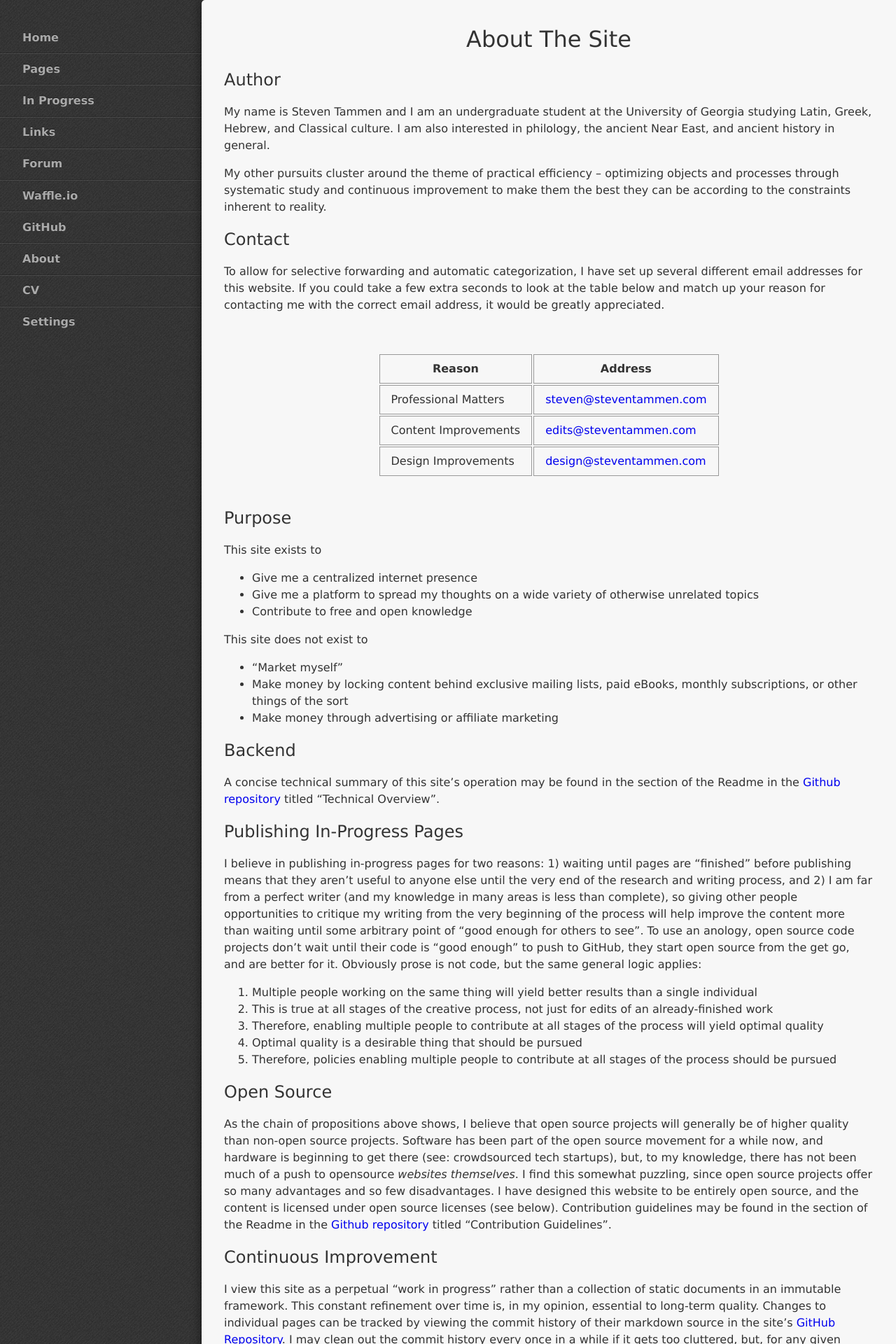
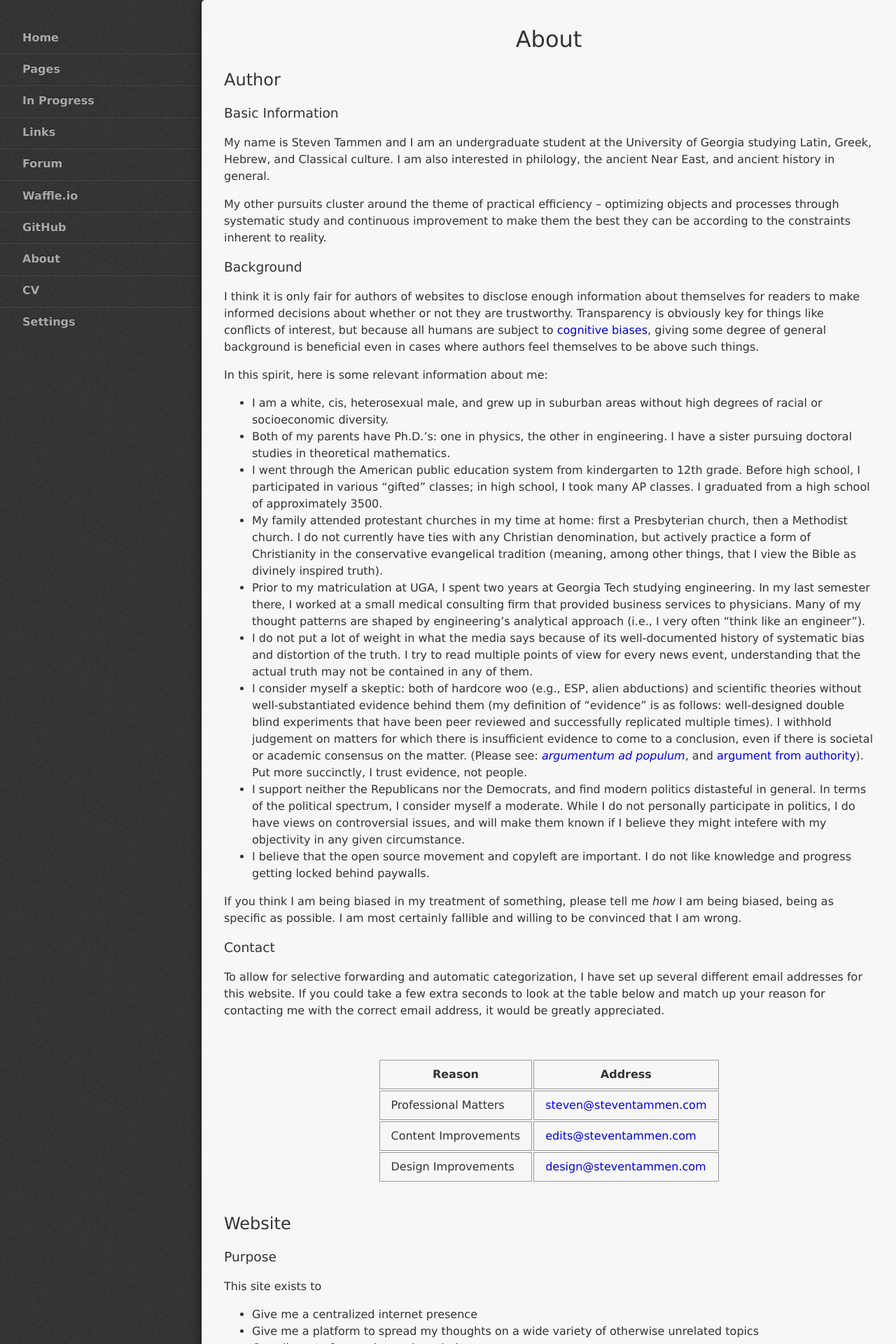
Before and after one commit to StevenTammen/StevenTammen.github.io, a Jekyll site: the page built from pages/about.md, in a window 1280 px wide. Shown: the top 1920 px of the page at 70% size. Built offline with Jekyll 4.4.1, drawn with Linux system fonts in a browser that asks for light colours.

Commit message:
Update about.md

```diff
--- a/pages/about.md
+++ b/pages/about.md
@@ -4,15 +4,35 @@ layout: layout
 title: About
 ---
 
-<h1 class="center"> About The Site </h1>
+<h1 class="center"> About</h1>
 
 ## Author
+
+### Basic Information
 
 My name is Steven Tammen and I am an undergraduate student at the University of Georgia studying Latin, Greek, Hebrew, and Classical culture. I am also interested in philology, the ancient Near East, and ancient history in general.
 
 My other pursuits cluster around the theme of practical efficiency -- optimizing objects and processes through systematic study and continuous improvement to make them the best they can be according to the constraints inherent to reality.
 
-## Contact
+### Background
+
+I think it is only fair for authors of websites to disclose enough information about themselves for readers to make informed decisions about whether or not they are trustworthy. Transparency is obviously key for things like conflicts of interest, but because all humans are subject to [cognitive biases](https://en.wikipedia.org/wiki/List_of_cognitive_biases), giving some degree of general background is beneficial even in cases where authors feel themselves to be above such things.
+
+In this spirit, here is some relevant information about me:
+
+- I am a white, cis, heterosexual male, and grew up in suburban areas without high degrees of racial or socioeconomic diversity.
+- Both of my parents have Ph.D.'s: one in physics, the other in engineering. I have a sister pursuing doctoral studies in theoretical mathematics.
+- I went through the American public education system from kindergarten to 12th grade. Before high school, I participated in various "gifted" classes; in high school, I took many AP classes. I graduated from a high school of approximately 3500.
+- My family attended protestant churches in my time at home: first a Presbyterian church, then a Methodist church. I do not currently have ties with any Christian denomination, but actively practice a form of Christianity in the conservative evangelical tradition (meaning, among other things, that I view the Bible as divinely inspired truth).
+- Prior to my matriculation at UGA, I spent two years at Georgia Tech studying engineering. In my last semester there, I worked at a small medical consulting firm that provided business services to physicians. Many of my thought patterns are shaped by engineering's analytical approach (i.e., I very often "think like an engineer").
+- I do not put a lot of weight in what the media says because of its well-documented history of systematic bias and distortion of the truth. I try to read multiple points of view for every news event, understanding that the actual truth may not be contained in any of them.
+- I consider myself a skeptic: both of hardcore woo (e.g., ESP, alien abductions) and scientific theories without well-substantiated evidence behind them (my definition of "evidence" is as follows: well-designed double blind experiments that have been peer reviewed and successfully replicated multiple times). I withhold judgement on matters for which there is insufficient evidence to come to a conclusion, even if there is societal or academic consensus on the matter. (Please see: [*argumentum ad populum*](https://en.wikipedia.org/wiki/Argumentum_ad_populum), and [argument from authority](https://en.wikipedia.org/wiki/Argument_from_authority)). Put more succinctly, I trust evidence, not people.
+- I support neither the Republicans nor the Democrats, and find modern politics distasteful in general. In terms of the political spectrum, I consider myself a moderate. While I do not personally participate in politics, I do have views on controversial issues, and will make them known if I believe they might intefere with my objectivity in any given circumstance.
+- I believe that the open source movement and copyleft are important. I do not like knowledge and progress getting locked behind paywalls.
+
+If you think I am being biased in my treatment of something, please tell me *how* I am being biased, being as specific as possible. I am most certainly fallible and willing to be convinced that I am wrong.
+
+### Contact
 
 To allow for selective forwarding and automatic categorization, I have set up several different email addresses for this website. If you could take a few extra seconds to look at the table below and match up your reason for contacting me with the correct email address, it would be greatly appreciated.
 
@@ -37,7 +57,9 @@ To allow for selective forwarding and automatic categorization, I have set up se
   </table>
 <br/>
 
-## Purpose
+## Website
+
+### Purpose
 
 This site exists to
 
@@ -51,11 +73,11 @@ This site does not exist to
 - Make money by locking content behind exclusive mailing lists, paid eBooks, monthly subscriptions, or other things of the sort
 - Make money through advertising or affiliate marketing
 
-## Backend
+### Backend
 
 A concise technical summary of this site's operation may be found in the section of the Readme in the [Github repository](https://github.com/StevenTammen/steventammen.github.io) titled "Technical Overview".
 
-## Publishing In-Progress Pages
+### Publishing In-Progress Pages
 
 I believe in publishing in-progress pages for two reasons: 1) waiting until pages are "finished" before publishing means that they aren't useful to anyone else until the very end of the research and writing process, and 2) I am far from a perfect writer (and my knowledge in many areas is less than complete), so giving other people opportunities to critique my writing from the very beginning of the process will help improve the content more than waiting until some arbitrary point of "good enough for others to see". To use an anology, open source code projects don't wait until their code is "good enough" to push to GitHub, they start open source from the get go, and are better for it. Obviously prose is not code, but the same general logic applies:
 
@@ -65,15 +87,15 @@ I believe in publishing in-progress pages for two reasons: 1) waiting until page
 4. Optimal quality is a desirable thing that should be pursued
 5. Therefore, policies enabling multiple people to contribute at all stages of the process should be pursued
 
-## Open Source
+### Open Source
 
 As the chain of propositions above shows, I believe that open source projects will generally be of higher quality than non-open source projects. Software has been part of the open source movement for a while now, and hardware is beginning to get there (see: crowdsourced tech startups), but, to my knowledge, there has not been much of a push to opensource *websites themselves*. I find this somewhat puzzling, since open source projects offer so many advantages and so few disadvantages. I have designed this website to be entirely open source, and the content is licensed under open source licenses (see below). Contribution guidelines may be found in the section of the Readme in the [Github repository](https://github.com/StevenTammen/steventammen.github.io) titled "Contribution Guidelines".
 
-## Continuous Improvement
+### Continuous Improvement
 
 I view this site as a perpetual "work in progress" rather than a collection of static documents in an immutable framework. This constant refinement over time is, in my opinion, essential to long-term quality. Changes to individual pages can be tracked by viewing the commit history of their markdown source in the site's [GitHub Repository](https://github.com/StevenTammen/steventammen.github.io). I may clean out the commit history every once in a while if it gets too cluttered, but, for any given page, you'll generally be able to get a pretty good idea of what's happened in the last few commits.
 
-## Copyright and Terms of Use
+### Copyright and Terms of Use
 
 The contents of this site are licensed under the <a rel="license" href="http://creativecommons.org/licenses/by-sa/4.0/">Creative Commons Attribution-ShareAlike 4.0 International License</a>. Any code associated with subprojects is licensed under the <a rel="license" href="http://www.gnu.org/licenses/gpl.html">GNU General Public License v3</a>.
 
```
